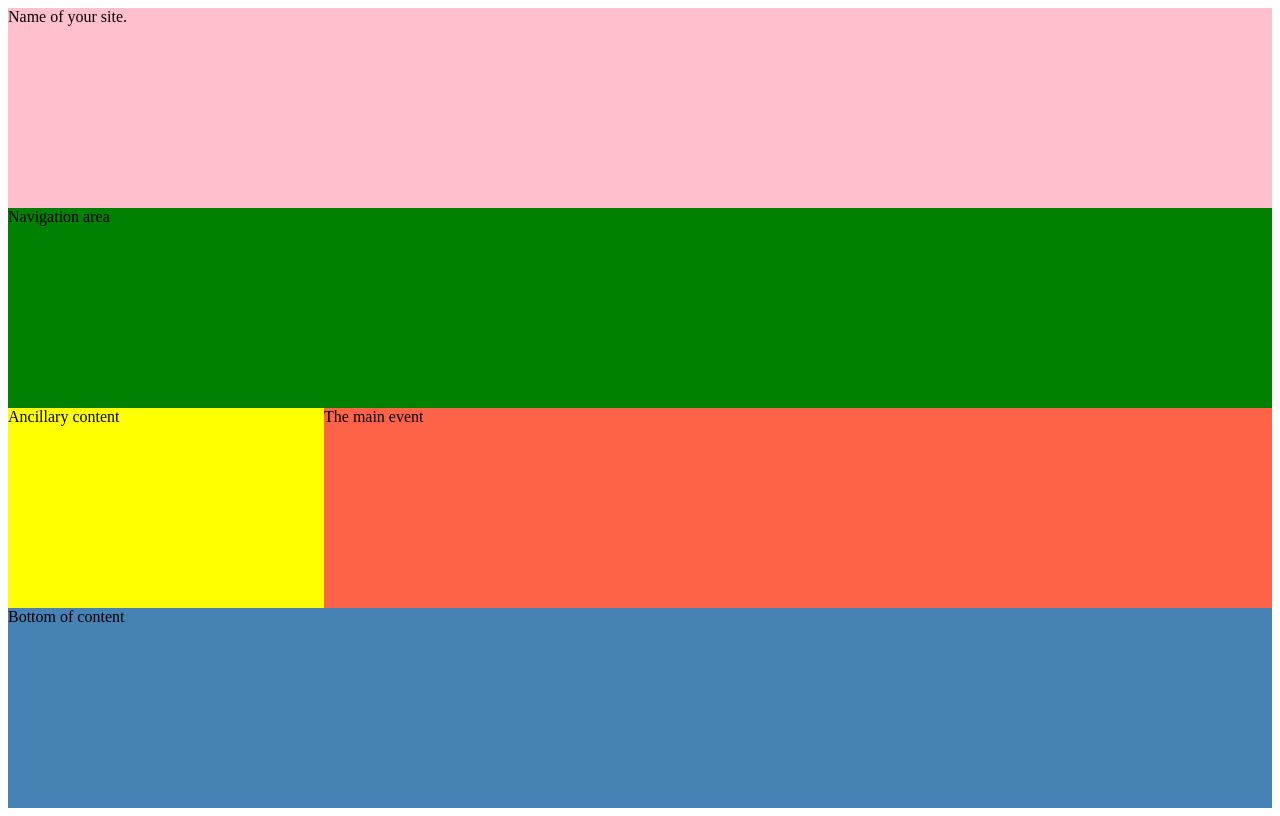
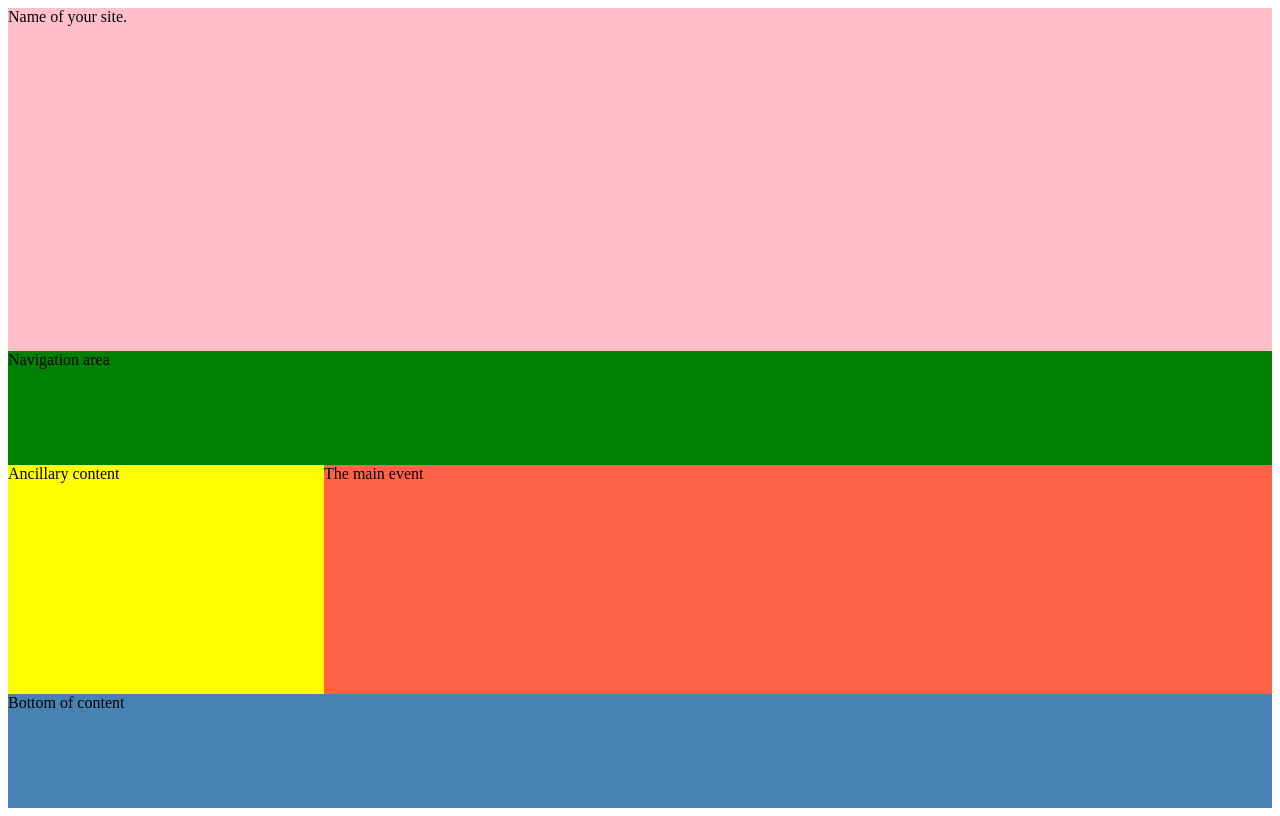
Before and after one commit to Manikantam93/Webdev101, a plain HTML site: page index.html in a window 1280 px wide. Drawn offline with Linux system fonts and the light colour scheme.

Commit message:
Update style.css

```diff
--- a/style.css
+++ b/style.css
@@ -31,7 +31,7 @@ footer {
   display: grid;
   height:100vh;
   grid-template-columns: repeat(4, 1fr);
-  grid-auto-rows: 10fr 10fr 10fr 10fr;
+  grid-template-rows: 3fr 1fr 2fr 1fr;
   grid-template-areas:
       "hd hd hd hd"
       "nv nv nv nv"
```
